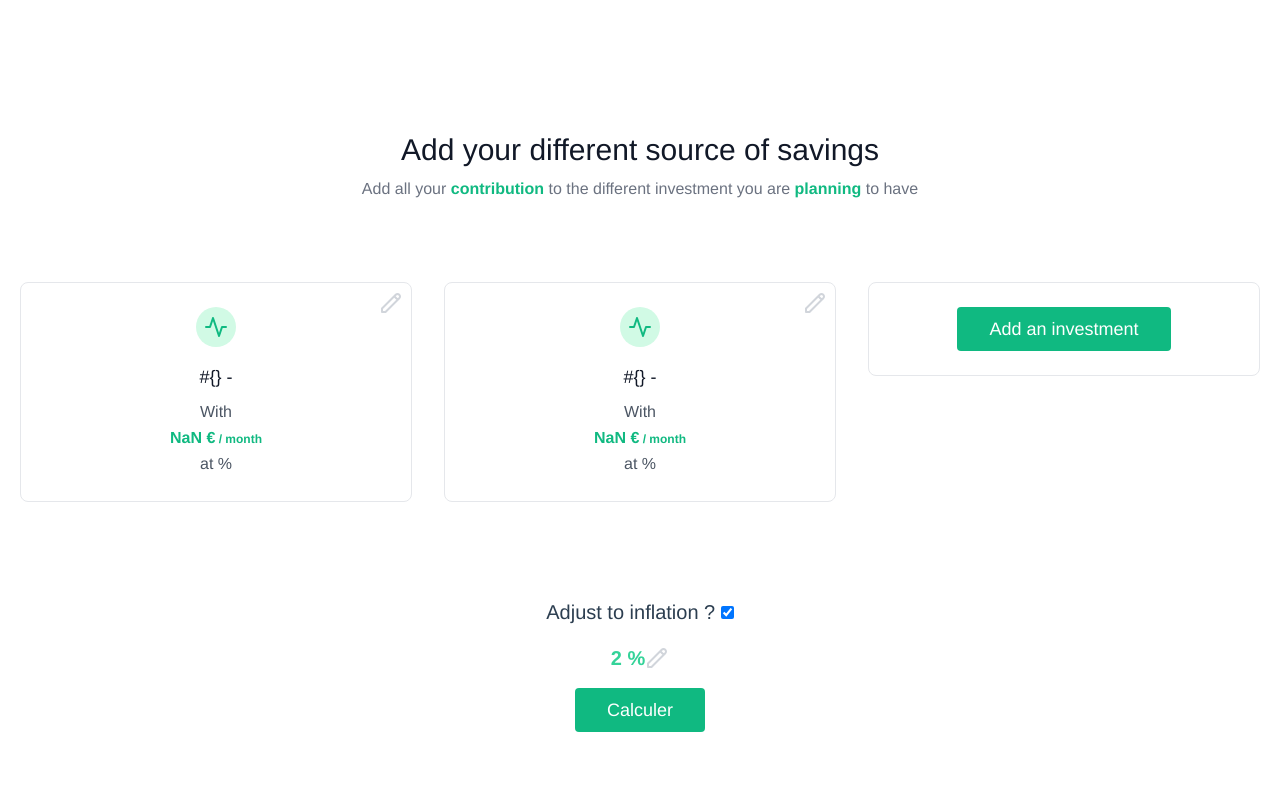
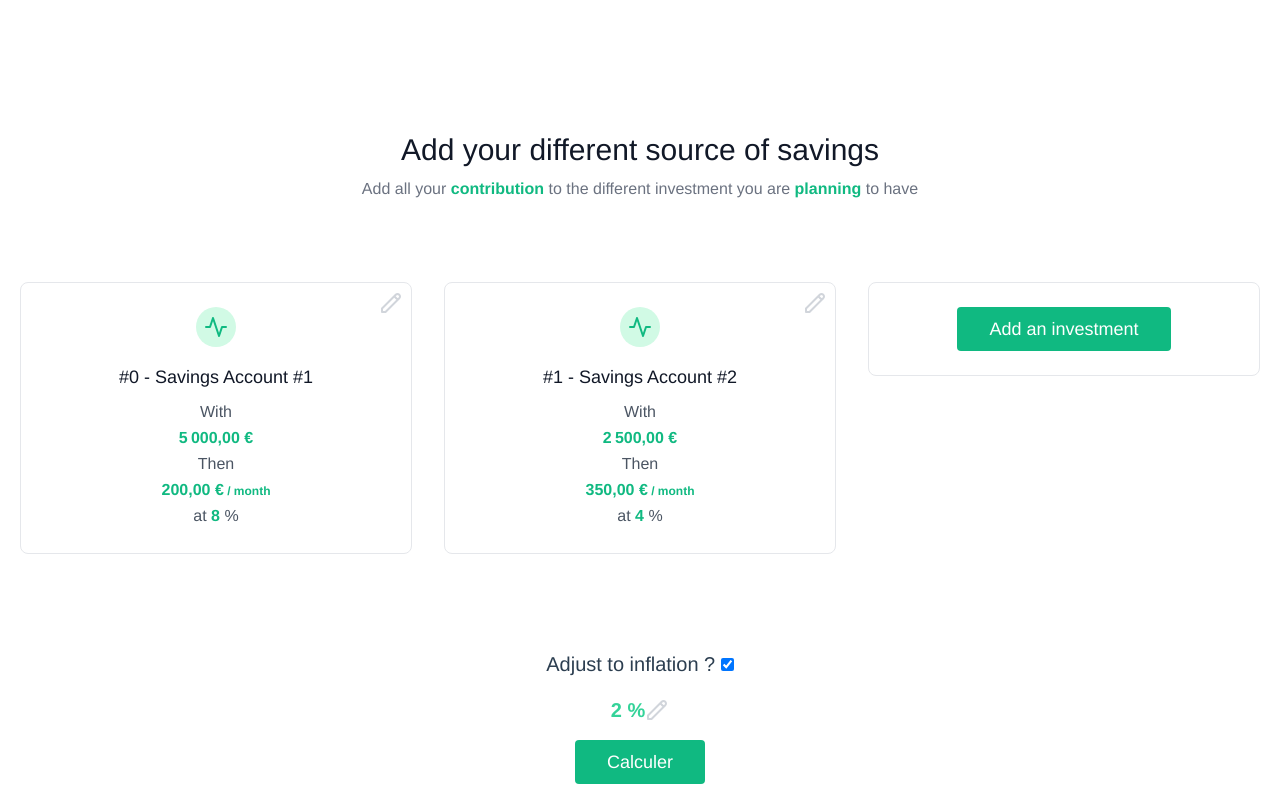
Before and after one commit to sylvnco/FireCalc, a Vue app in the folder CalcFire/: page / in a window 1280 px wide. Shown: the part 598-1398 px from the top of the page. Before the commit the page ends 1346 px from the top, so only its background shows below. Built offline with nearby package versions, Linux system fonts and the light colour scheme.

Commit message:
fix ts issue

```diff
--- a/CalcFire/src/App.vue
+++ b/CalcFire/src/App.vue
@@ -254,7 +254,7 @@ export default defineComponent({
   },
   data() {
     return {
-      targetYear: 0,
+      targetYear: 2000,
       targetRent: 0,
       plan: [],
       ans: 0,
--- a/CalcFire/src/components/IncomeSourceComponent.vue
+++ b/CalcFire/src/components/IncomeSourceComponent.vue
@@ -104,8 +104,6 @@ export default defineComponent({
   data() {
     return {
       isEditMode: false,
-      source: {ype: Object},
-      index: {type: Number}
     };
   },
   methods: {
--- a/CalcFire/tsconfig.json
+++ b/CalcFire/tsconfig.json
@@ -8,7 +8,8 @@
     "sourceMap": true,
     "resolveJsonModule": true,
     "esModuleInterop": true,
-    "lib": ["esnext", "dom"]
+    "lib": ["esnext", "dom"],
+    "strictNullChecks": false /* Enable strict null checks. */,
   },
   "include": ["src/**/*.ts", "src/**/*.d.ts", "src/**/*.tsx", "src/**/*.vue"]
 }
```
